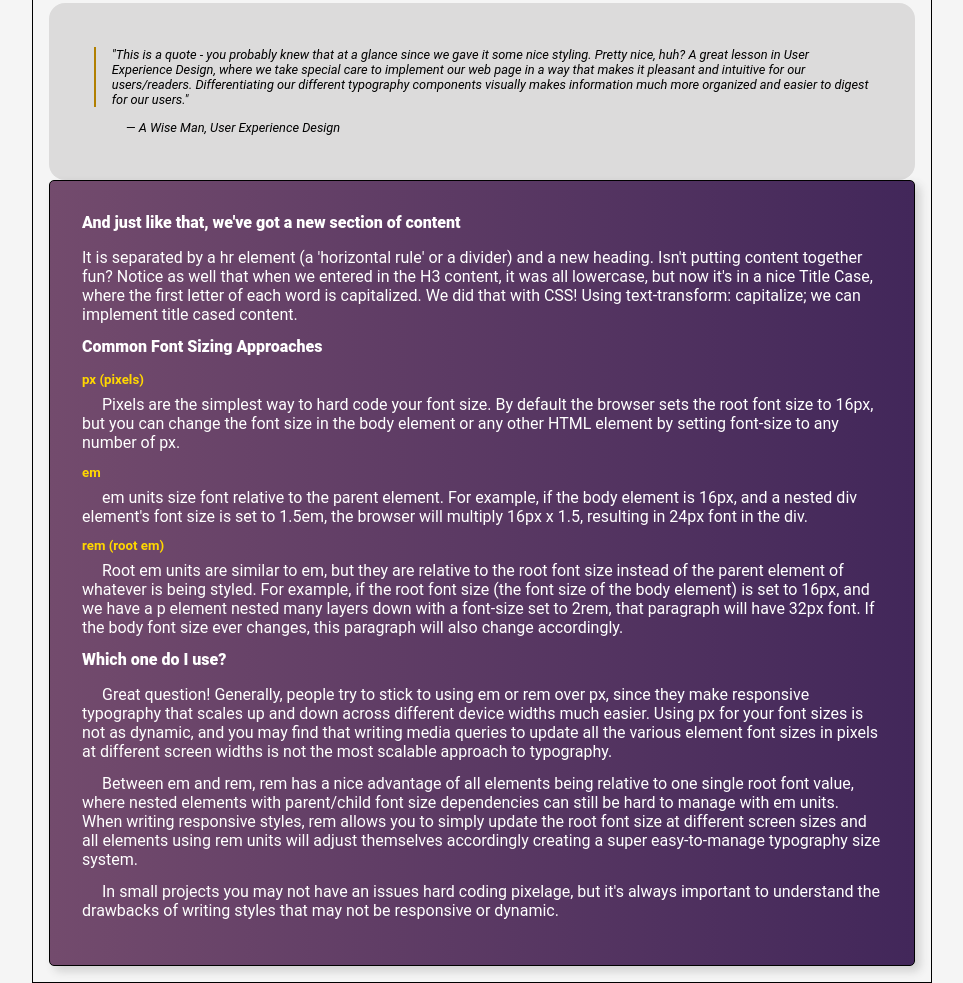
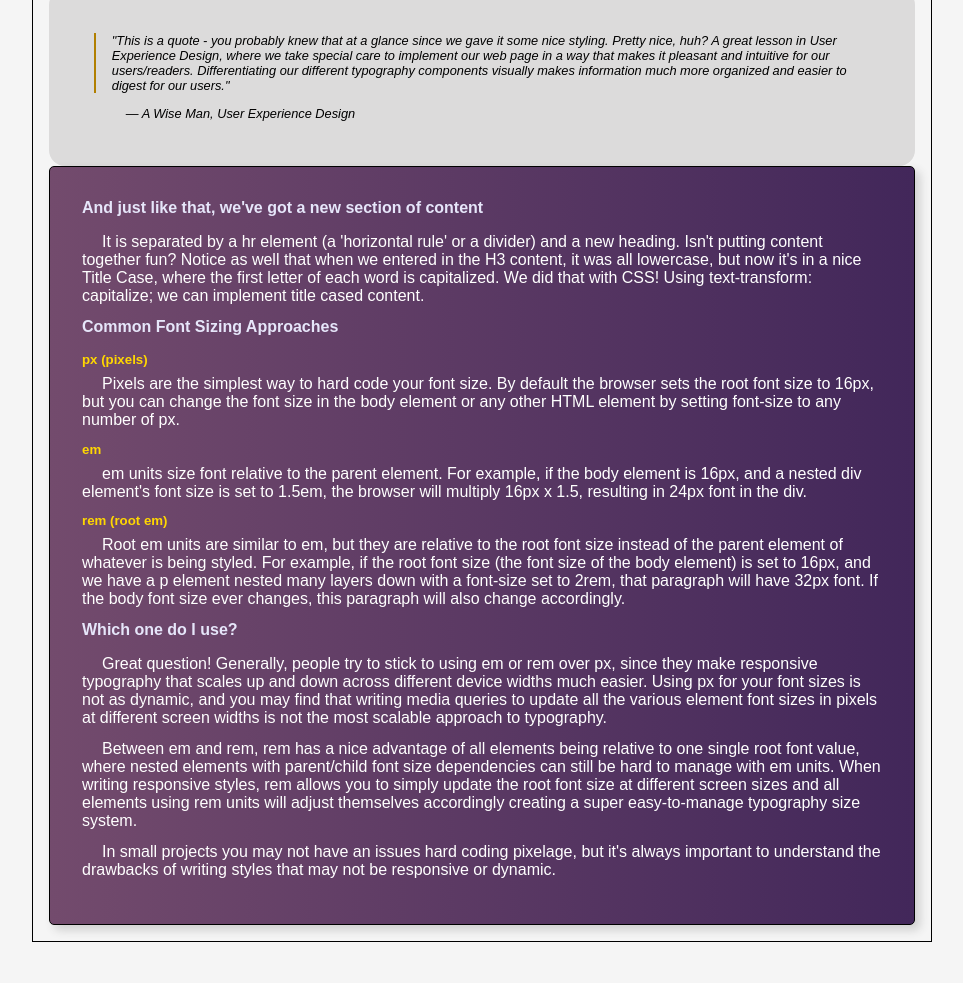
Before and after one commit to xZerberusGates/css-article-post, a plain HTML site: page index.html in a window 1280 px wide. Shown: the part 883-1866 px from the top of the page, without its empty margins (158-1121 px from the left). After the commit the page ends 1825 px from the top, so only its background shows below. Drawn offline with Linux system fonts and the light colour scheme; a web font is replaced by a local one.

Commit message:
changed font and color purple section

```diff
--- a/index.html
+++ b/index.html
@@ -91,14 +91,15 @@
 			</section> -->
 			<section class="background-img hover-effect">
 				<h4>And just like that, we've got a new section of content</h4>
-					 It is separated by a
-					hr element (a 'horizontal rule' or a divider) and a new heading. Isn't
-					putting content together fun? Notice as well that when we entered in
-					the H3 content, it was all lowercase, but now it's in a nice Title
-					Case, where the first letter of each word is capitalized. We did that
-					with CSS! Using text-transform: capitalize; we can implement title
-					cased content.
+				<p>
+					It is separated by a hr element (a 'horizontal rule' or a divider) and
+					a new heading. Isn't putting content together fun? Notice as well that
+					when we entered in the H3 content, it was all lowercase, but now it's
+					in a nice Title Case, where the first letter of each word is
+					capitalized. We did that with CSS! Using text-transform: capitalize;
+					we can implement title cased content.
 				</p>
+
 				<!-- <h4>
 					Heading 4 Lorem ipsum dolor sit amet, consectetur adipiscing elit.
 					Quisque vitae est dapibus, viverra metus ac, fermentum libero. Integer
@@ -143,29 +144,30 @@
 					font size ever changes, this paragraph will also change accordingly.
 				</p>
 				<h4>Which one do I use?</h4>
-				<p>Great question! Generally, people try to stick to using em or rem over
+				<p>
+					Great question! Generally, people try to stick to using em or rem over
 					px, since they make responsive typography that scales up and down
 					across different device widths much easier. Using px for your font
 					sizes is not as dynamic, and you may find that writing media queries
 					to update all the various element font sizes in pixels at different
-					screen widths is not the most scalable approach to typography. </p>
-
-					<p>Between
-						em and rem, rem has a nice advantage of all elements being relative to
-						one single root font value, where nested elements with parent/child
-						font size dependencies can still be hard to manage with em units. When
-						writing responsive styles, rem allows you to simply update the root
-						font size at different screen sizes and all elements using rem units
-						will adjust themselves accordingly creating a super easy-to-manage
-						typography size system. </p>
-
-
-
+					screen widths is not the most scalable approach to typography.
 				</p>
 
-				<p>In small projects you may not have an issues
-					hard coding pixelage, but it's always important to understand the
-					drawbacks of writing styles that may not be responsive or dynamic.</p>
+				<p>
+					Between em and rem, rem has a nice advantage of all elements being
+					relative to one single root font value, where nested elements with
+					parent/child font size dependencies can still be hard to manage with
+					em units. When writing responsive styles, rem allows you to simply
+					update the root font size at different screen sizes and all elements
+					using rem units will adjust themselves accordingly creating a super
+					easy-to-manage typography size system.
+				</p>
+
+				<p>
+					In small projects you may not have an issues hard coding pixelage, but
+					it's always important to understand the drawbacks of writing styles
+					that may not be responsive or dynamic.
+				</p>
 			</section>
 		</div>
 	</body>
--- a/style.css
+++ b/style.css
@@ -1,6 +1,7 @@
 /** @format */
 
 @import url("https://fonts.cdnfonts.com/css/roboto");
+@import url("https://fonts.cdnfonts.com/css/proxima-nova-2?styles=44819,44823,44813,44811");
 *,
 *::before,
 *::after {
@@ -10,12 +11,22 @@
 }
 
 body {
-	font-family: "Roboto", sans-serif;
+	font-family: "Proxima Nova 300", sans-serif;
+
 	background-color: #f5f5f5;
 }
 
 p {
 	text-indent: 20px;
+}
+
+h1,
+h2,
+h3,
+h4,
+h5,
+h6 {
+	font-family: "Proxima Nova", sans-serif;
 }
 .container {
 	max-width: 900px;
@@ -234,7 +245,7 @@ p {
 
 .background-img > h4 {
 	margin-block-end: 1rem;
-	font-weight: 800;
+	color: #e6e6fa;
 }
 
 .background-img > h5 {
```
